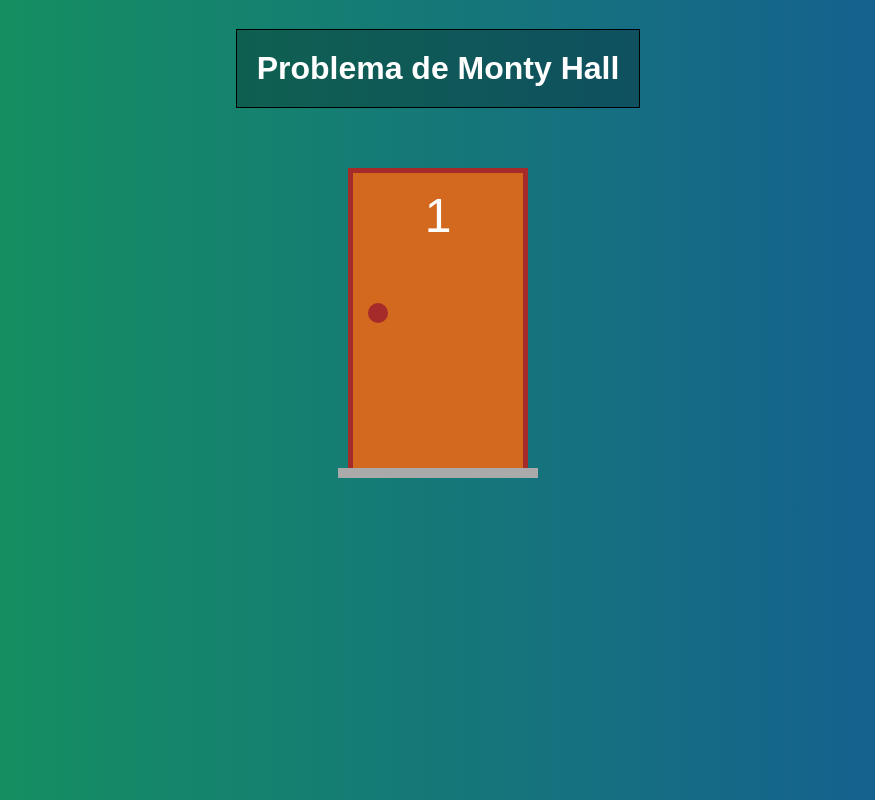
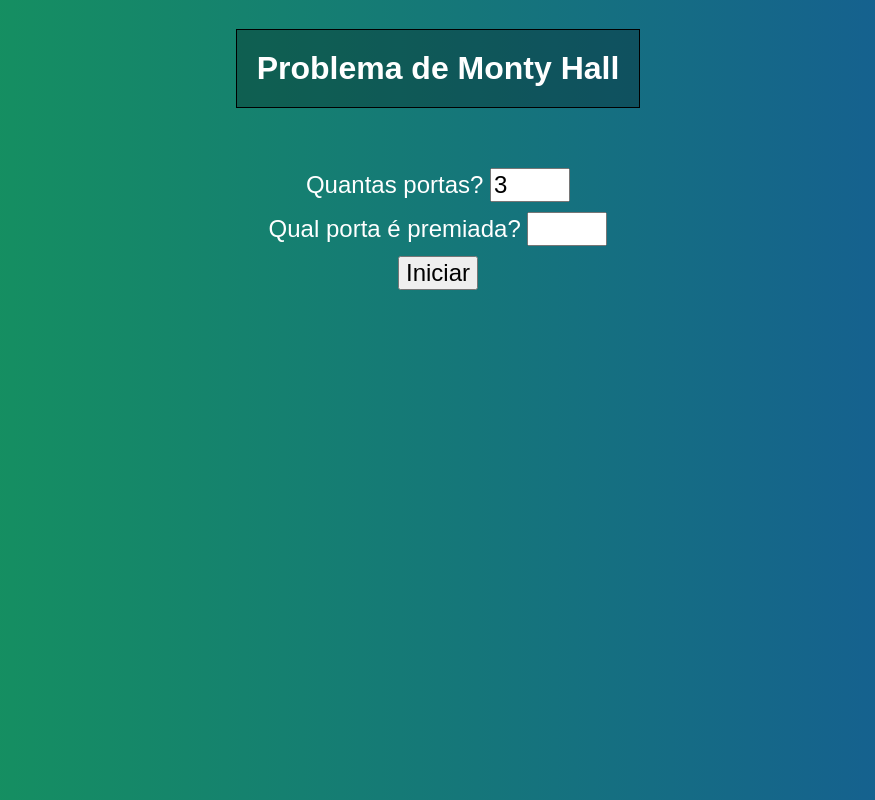
Before and after one commit to antoniogambogi/montyhall, a Vue app: page / in a window 1280 px wide. Shown: the whole page, without its empty margins (202-1077 px from the left). Built offline with nearby package versions, Linux system fonts and the light colour scheme; a web font is replaced by a local one.

Commit message:
Implementando a lógica da aplicação

```diff
--- a/src/App.vue
+++ b/src/App.vue
@@ -1,28 +1,61 @@
 <template>
   <div id="app">
     <h1>Problema de Monty Hall</h1>
-      <Door number="1" :hasGift="false" />
+    <div class="form">
+      <div v-if="!started">
+        <label for="portsAmount">Quantas portas? </label>
+        <input
+          type="text"
+          id="portsAmount"
+          size="3"
+          v-model.number="portsAmount"
+        />
+      </div>
+      <div v-if="!started">
+        <label for="selectedPort">Qual porta é premiada? </label>
+        <input
+          type="text"
+          id="selectedPort"
+          size="3"
+          v-model.number="selectedPort"
+        />
+      </div>
+      <button v-if="!started" @click="started = true">Iniciar</button>
+      <button v-if="started" @click="started = false">Reiniciar</button>
+    </div>
+    <div class="doors" v-if="started">
+      <div v-for="i in portsAmount" :key="i">
+          <Door :hasGift="i === selectedPort" :number="i" />
+      </div>
+    </div>
   </div>
 </template>
 
 <script>
-import Door from './components/Door'
+import Door from "./components/Door";
 
 export default {
-    name: 'App',
-    components: { Door }
-}
+  name: "App",
+  components: { Door },
+  data: function () {
+    return {
+      started: false,
+      portsAmount: 3,
+      selectedPort: null,
+    };
+  },
+};
 </script>
 
 <style>
 * {
   box-sizing: border-box;
-        font-family: 'Montserrat', sans-serif;
+  font-family: "Montserrat", sans-serif;
 }
 
 body {
   color: #fff;
-        background: linear-gradient(to right, rgb(21, 153, 87), rgb(21, 87,153));
+  background: linear-gradient(to right, rgb(21, 153, 87), rgb(21, 87, 153));
 }
 
 #app {
@@ -37,4 +70,24 @@
   padding: 20px;
   margin-bottom: 60px;
 }
+
+.form {
+    display: flex;
+    flex-direction: column;
+    justify-content: center;
+    align-items: center;
+    margin-bottom: 40px;
+}
+
+.form, .form input, .form button {
+    margin-bottom: 10px;
+    font-size: 1.5rem;
+}
+
+.doors {
+    align-items: stretch;
+    display: flex;
+    justify-content: space-around;
+    flex-wrap: wrap;
+}
 </style>
```
Lines whose indentation alone changed are shown as unchanged.
